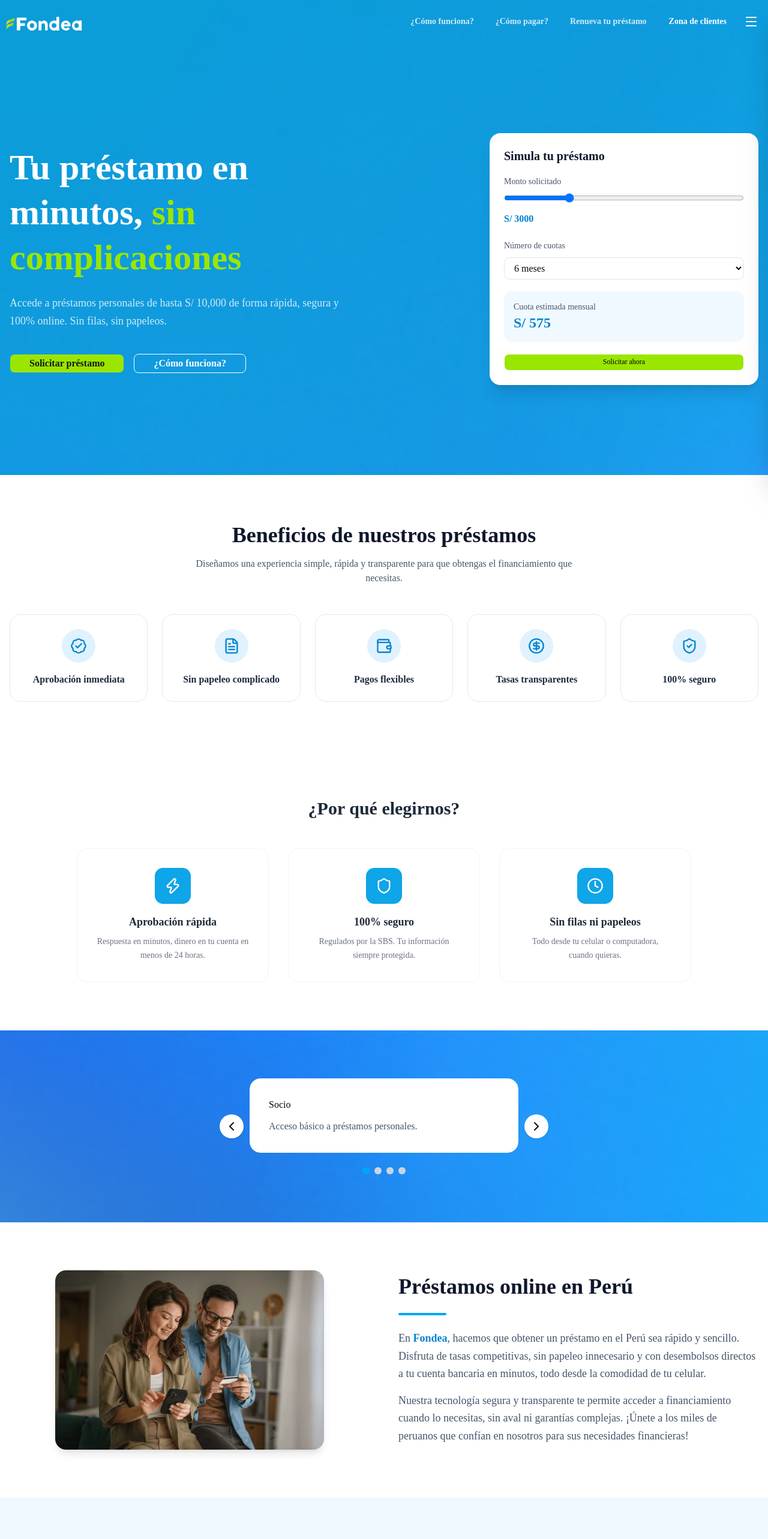
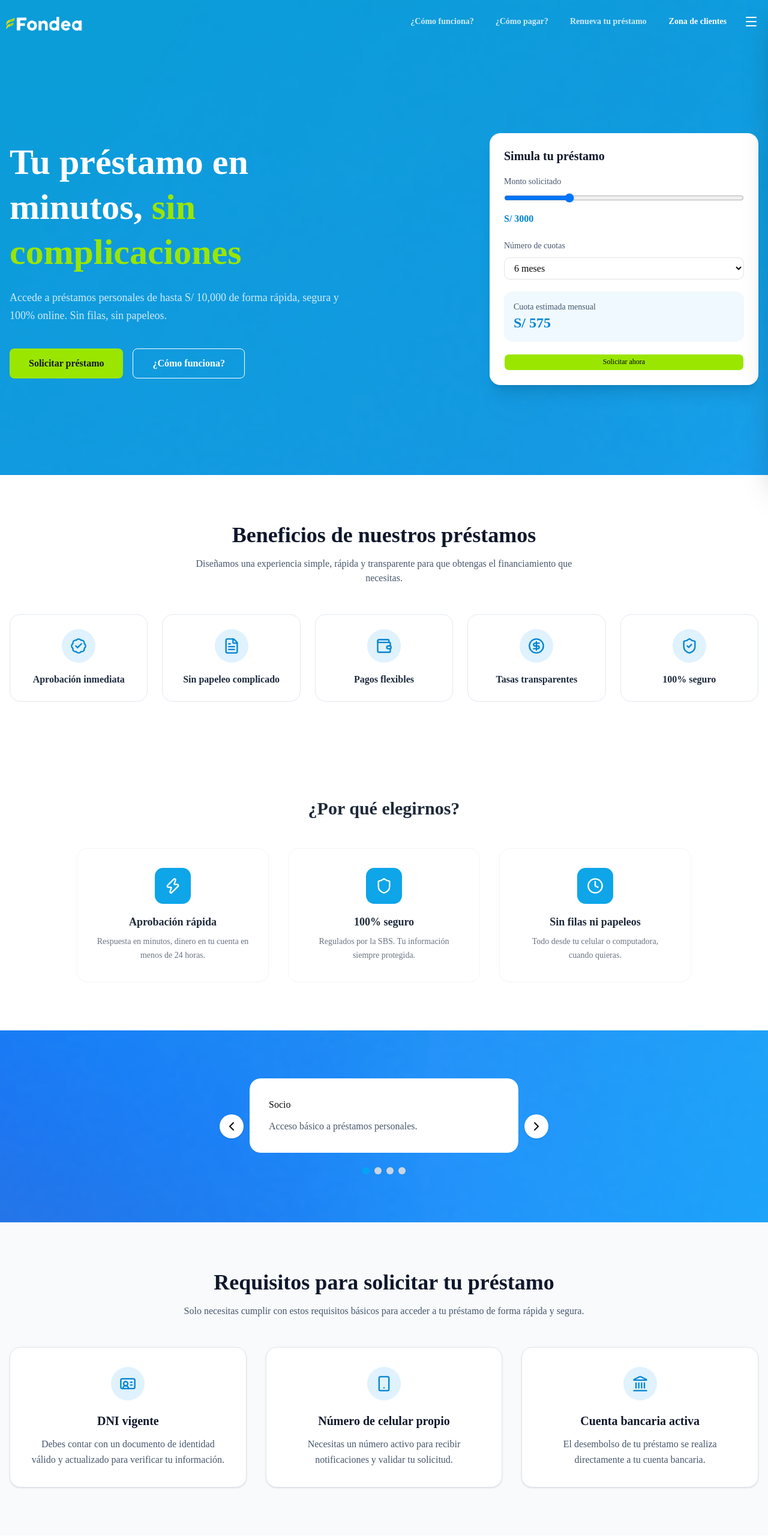
Before and after one commit to ktorres63/fondeaLP, a React (Vite) app: page / in a window 1280 px wide. Shown: the top 2566 px of the page at 60% size. Built offline with nearby package versions, Linux system fonts and the light colour scheme.

Commit message:
Add Gsap to hero section

```diff
--- a/src/components/sections/home/FinalCTA.tsx
+++ b/src/components/sections/home/FinalCTA.tsx
@@ -3,24 +3,31 @@ import { Button } from "@/components/ui/button";
 
 export default function FinalCTA() {
   return (
-    <section className="py-20 px-4 text-center bg-white text-black">
-      <div className="max-w-4xl mx-auto">
-        <h2 className="text-3xl md:text-4xl font-extrabold text-black mb-4">
-          ¿Listo para empezar?
+    <section className="py-20 px-4 bg-white text-gray-800 ">
+      <div className="max-w-7xl mx-auto flex flex-col lg:flex-row items-center justify-between gap-12">
+        <div className="max-w-2xl text-center lg:text-left">
+          <h2 className="text-3xl md:text-4xl font-extrabold mb-4 leading-tight">
+            Tu próximo paso empieza hoy. Solicita tu crédito de forma simple y
+            segura.
           </h2>
 
-        <p className=" mb-8 text-lg">
+          <p className="text-lg text-slate-600">
             Solicita tu préstamo hoy y recibe el dinero en menos de 24 horas.
           </p>
+        </div>
+
+        <div className="flex flex-col items-center lg:items-start gap-4">
+          <img src="/logoFondeav2.png" alt="Logo" className="h-20" />
 
           <Button
             asChild
             size="lg"
-          className="font-bold text-base px-10 bg-lime-400 text-black hover:opacity-90"
+            className="font-bold text-base px-10 bg-lime-400 text-black hover:opacity-90 self-center"
           >
             <Link to="/registrate">Solicitar ahora</Link>
           </Button>
         </div>
+      </div>
     </section>
   );
 }
--- a/src/components/sections/home/HeroSection.tsx
+++ b/src/components/sections/home/HeroSection.tsx
@@ -1,45 +1,94 @@
 import { Link } from "react-router";
-import { Button } from "@/components/ui/button";
 import LoanCalculator from "@/components/sections/home/Calculator";
+import { useEffect, useRef } from "react";
+import gsap from "gsap";
 
 export default function HeroSection() {
+  const heroRef = useRef<HTMLDivElement>(null);
+
+  useEffect(() => {
+    const ctx = gsap.context(() => {
+      gsap.from(".hero-title", {
+        y: 50,
+        opacity: 0,
+        duration: 1,
+        ease: "power3.out",
+      });
+
+      gsap.from(".hero-text", {
+        y: 40,
+        opacity: 0,
+        duration: 1,
+        delay: 0.2,
+        ease: "power3.out",
+      });
+
+      gsap.fromTo(
+        ".hero-btn",
+        {
+          y: 30,
+          opacity: 0,
+        },
+        {
+          y: 0,
+          opacity: 1,
+          duration: 0.8,
+          stagger: 0.15,
+          delay: 0.4,
+          ease: "power3.out",
+        },
+      );
+
+      gsap.from(".hero-calculator", {
+        x: 80,
+        opacity: 0,
+        duration: 1.2,
+        delay: 0.5,
+        ease: "power3.out",
+      });
+    }, heroRef);
+
+    return () => ctx.revert();
+  }, []);
+
   return (
-    <section className="relative overflow-hidden px-4 min-h-[90vh]">
+    <section
+      ref={heroRef}
+      className="relative overflow-hidden px-4 min-h-[90vh]"
+    >
       <div className="relative max-w-7xl mx-auto grid lg:grid-cols-2 gap-12 items-center min-h-[90vh]">
+        {/* Left */}
         <div className="text-center lg:text-left">
-          <h1 className="text-4xl md:text-6xl font-extrabold text-white leading-tight">
+          <h1 className="hero-title text-4xl md:text-6xl font-extrabold text-white leading-tight">
             Tu préstamo en minutos,{" "}
             <span className="text-lime-400">sin complicaciones</span>
           </h1>
 
-          <p className="mt-6 text-white/80 text-lg max-w-xl leading-relaxed mx-auto lg:mx-0">
+          <p className="hero-text mt-6 text-white/80 text-lg max-w-xl leading-relaxed mx-auto lg:mx-0">
             Accede a préstamos personales de hasta S/ 10,000 de forma rápida,
             segura y 100% online. Sin filas, sin papeleos.
           </p>
 
           {/* Buttons */}
           <div className="mt-10 flex flex-col sm:flex-row gap-4 justify-center lg:justify-start">
-            <Button
-              asChild
-              size="lg"
-              className="bg-lime-400 text-neutral-900 font-bold text-base hover:opacity-90 transition-opacity px-8"
+            <Link
+              to="/registrate"
+              className="hero-btn inline-flex items-center justify-center bg-lime-400 text-neutral-900 font-bold text-base hover:opacity-90 transition-opacity px-8 py-3 rounded-md"
             >
-              <Link to="/registrate">Solicitar préstamo</Link>
-            </Button>
+              Solicitar préstamo
+            </Link>
 
-            <Button
-              asChild
-              size="lg"
-              variant="outline"
-              className="font-semibold text-base border-white text-white hover:bg-white/10 px-8"
+            <Link
+              to="/#como-funciona"
+              className="hero-btn inline-flex items-center justify-center font-semibold text-base border border-white text-white hover:bg-white/10 transition-colors px-8 py-3 rounded-md"
             >
-              <Link to="/#como-funciona">¿Cómo funciona?</Link>
-            </Button>
+              ¿Cómo funciona?
+            </Link>
           </div>
         </div>
 
-        {/* Right Calculator */}
-        <div className="flex justify-center lg:justify-end">
+        {/* Right */}
+        <div className="hero-calculator flex justify-center lg:justify-end">
           <LoanCalculator />
         </div>
       </div>
--- /dev/null
+++ b/src/components/sections/home/Requirements.tsx
@@ -0,0 +1,63 @@
+import { IdCard, Smartphone, Landmark } from "lucide-react";
+
+const requirements = [
+  {
+    icon: IdCard,
+    title: "DNI vigente",
+    text: "Debes contar con un documento de identidad válido y actualizado para verificar tu información.",
+  },
+  {
+    icon: Smartphone,
+    title: "Número de celular propio",
+    text: "Necesitas un número activo para recibir notificaciones y validar tu solicitud.",
+  },
+  {
+    icon: Landmark,
+    title: "Cuenta bancaria activa",
+    text: "El desembolso de tu préstamo se realiza directamente a tu cuenta bancaria.",
+  },
+];
+
+export default function Requirements() {
+  return (
+    <section className="py-20 bg-slate-50">
+      <div className="max-w-7xl mx-auto px-4">
+        {/* Título */}
+        <div className="text-center mb-12">
+          <h2 className="text-3xl md:text-4xl font-bold text-slate-900">
+            Requisitos para solicitar tu préstamo
+          </h2>
+
+          <p className="mt-4 text-slate-600 max-w-2xl mx-auto">
+            Solo necesitas cumplir con estos requisitos básicos para acceder a
+            tu préstamo de forma rápida y segura.
+          </p>
+        </div>
+
+        {/* Cards */}
+        <div className="grid md:grid-cols-3 gap-8">
+          {requirements.map((item) => {
+            const Icon = item.icon;
+
+            return (
+              <div
+                key={item.title}
+                className="bg-white rounded-2xl p-8 shadow-sm border border-slate-200 text-center hover:shadow-md transition"
+              >
+                <div className="w-14 h-14 mx-auto rounded-full bg-sky-100 flex items-center justify-center mb-5">
+                  <Icon className="w-7 h-7 text-sky-600" />
+                </div>
+
+                <h3 className="text-xl font-semibold text-slate-900 mb-3">
+                  {item.title}
+                </h3>
+
+                <p className="text-slate-600 leading-relaxed">{item.text}</p>
+              </div>
+            );
+          })}
+        </div>
+      </div>
+    </section>
+  );
+}
--- a/src/pages/Home.tsx
+++ b/src/pages/Home.tsx
@@ -5,6 +5,7 @@ import Levels from "@/components/sections/home/Levels";
 import BenefitsSection from "@/components/sections/home/Benefits";
 import FinalCTA from "@/components/sections/home/FinalCTA";
 import LoansPeru from "@/components/sections/home/LoansPeru";
+import Requirements from "@/components/sections/home/Requirements";
 import { ChevronDown, Zap, Shield, Clock, ArrowRight } from "lucide-react";
 import { useState } from "react";
 
@@ -129,6 +130,7 @@ export default function Home() {
       </section>
 
       <Levels />
+      <Requirements />
       <LoansPeru />
 
       {/* ── FAQ Preview ── */}
```
Lines whose indentation alone changed are shown as unchanged.
